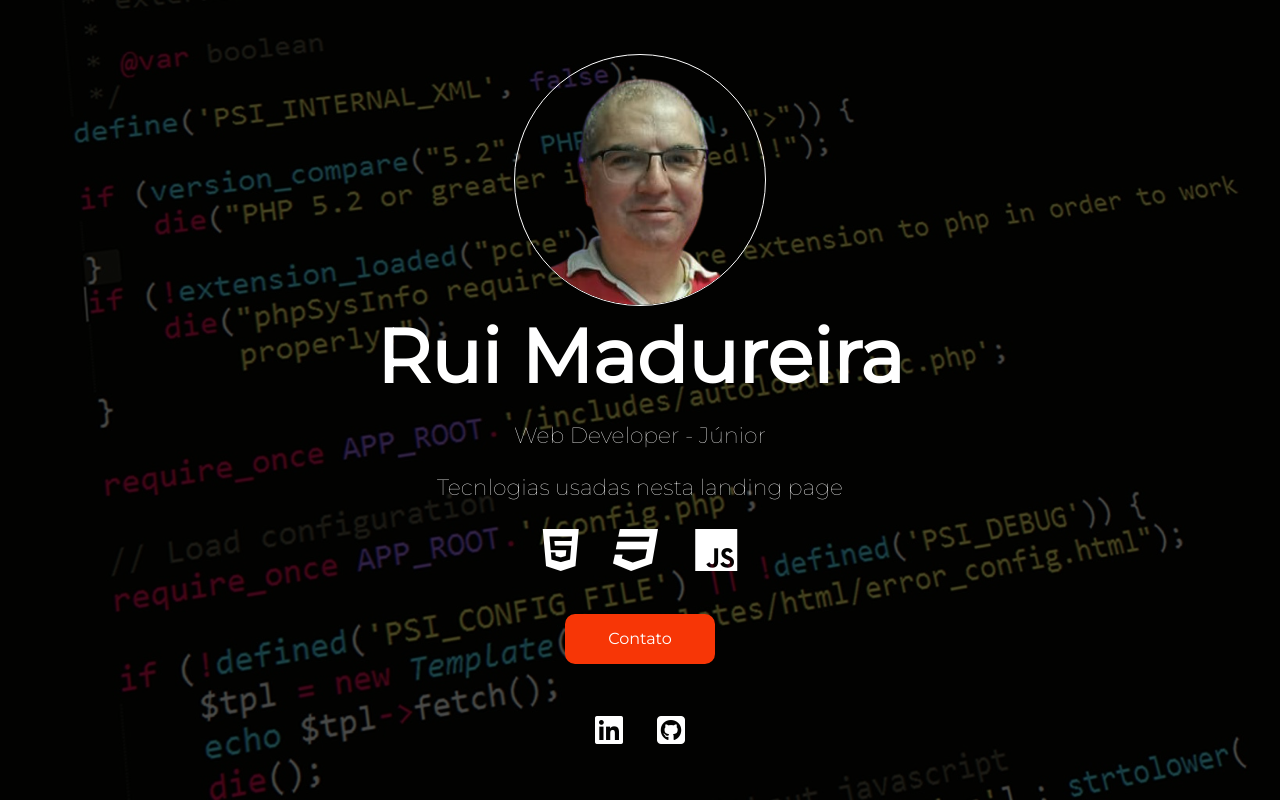
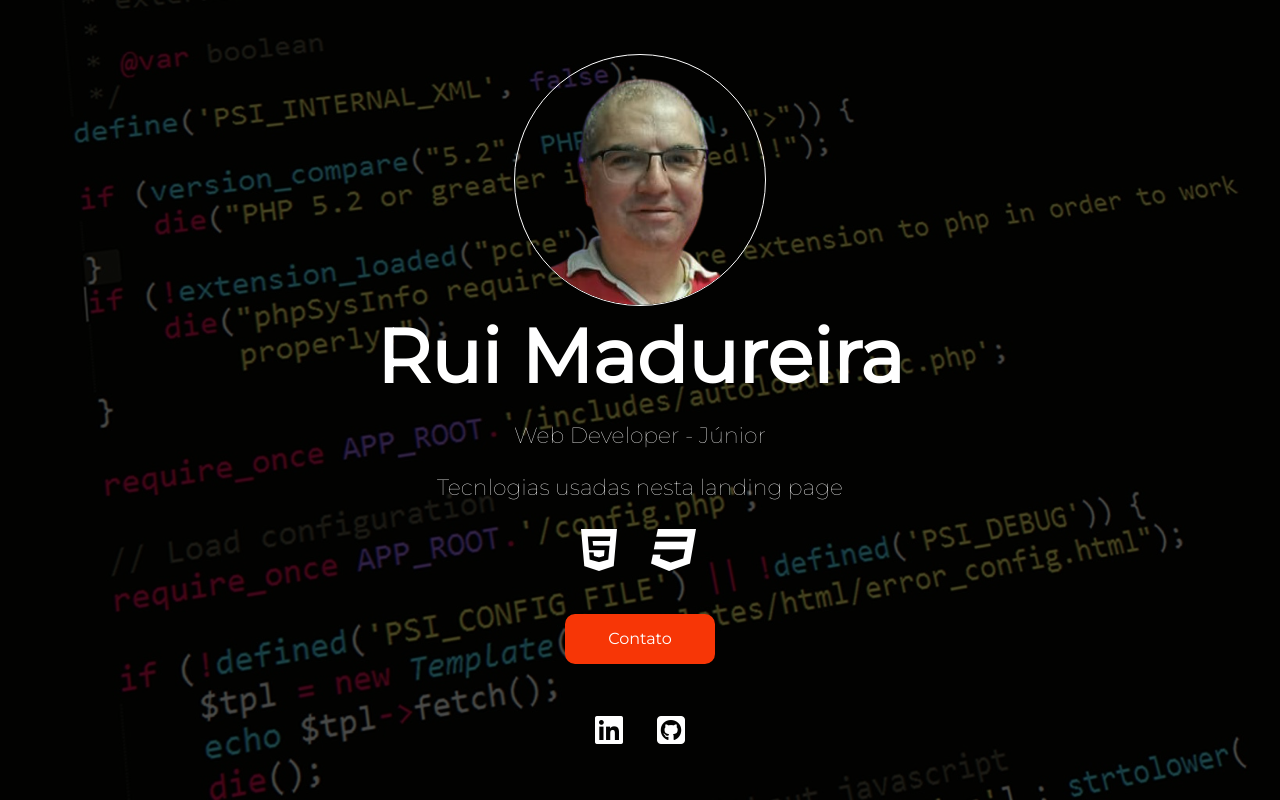
Before and after one commit to rmadureira77/Incode2030, a plain HTML site: page index.html in a window 1280 px wide. Drawn offline with Linux system fonts and the light colour scheme.

Commit message:
sem js logo

```diff
--- a/index.html
+++ b/index.html
@@ -32,9 +32,6 @@
                  <li>
                   <i class="fab fa-css3 fa-3x"></i></a>
                  </li>
-                 <li>
-                  <i class="fab fa-js fa-3x"></i></a>
-                 </li>
 
             </ul>
         </div>
```
